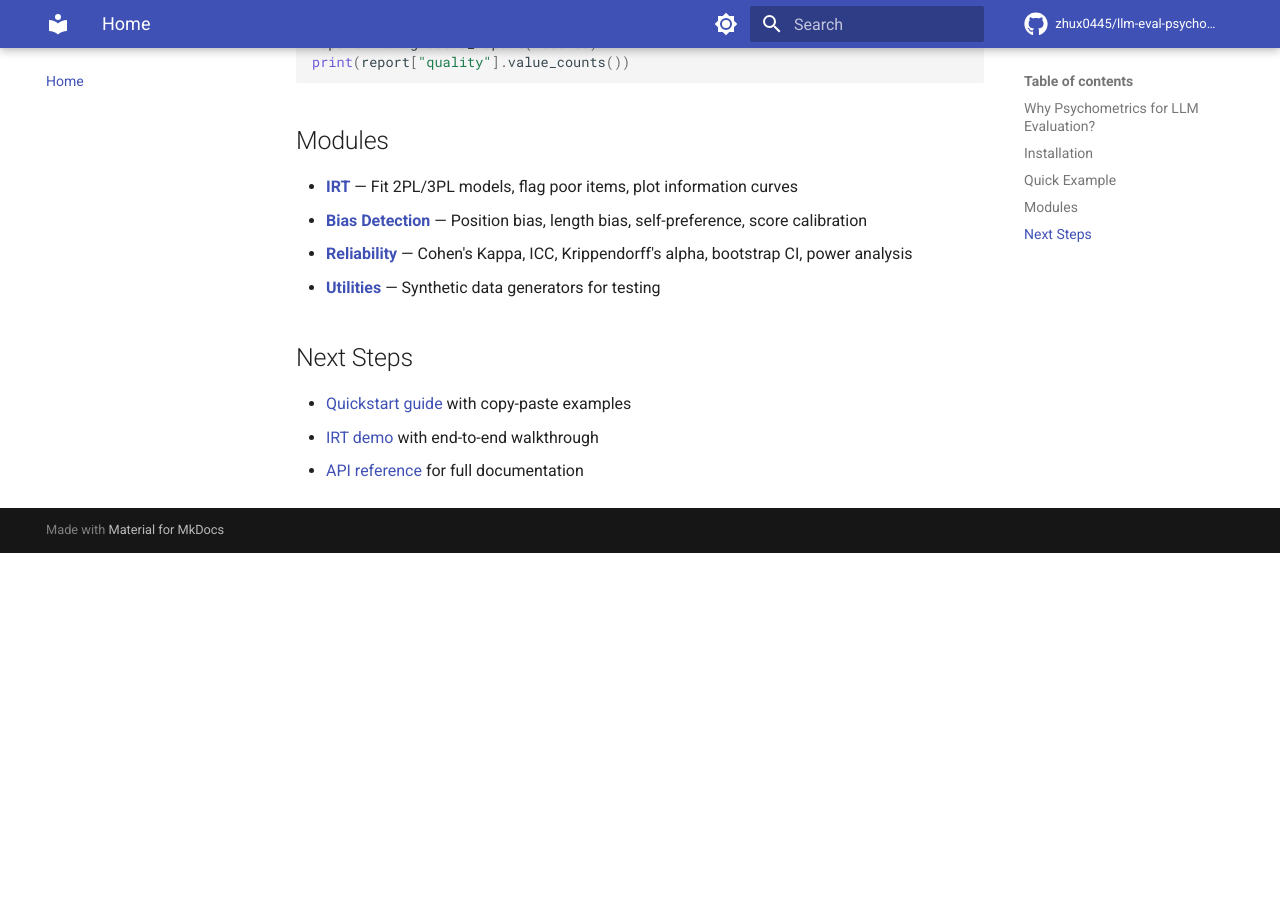
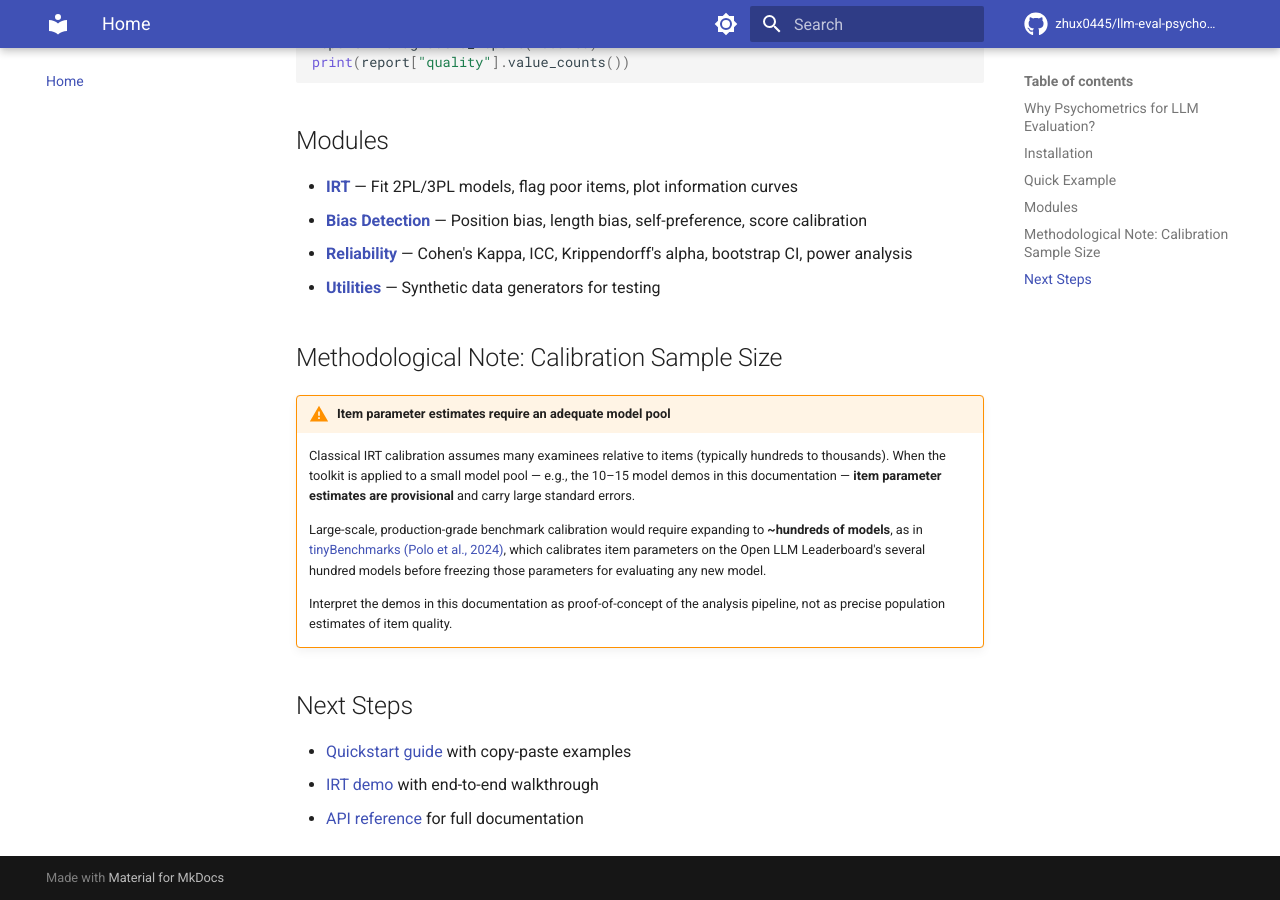
Before and after one commit to zhux0445/llm-eval-psychometrics, an MkDocs documentation site: the page built from docs/index.md, in a window 1280 px wide and 900 px high, scrolled down 1111 px. Built offline with MkDocs 1.6.1 and Material for MkDocs 9.7.7, drawn with Linux system fonts in a browser that asks for light colours; comment, search, counter and statistics services are not loaded; before the commit the page ends 1664 px from its top, so only the background shows below that.

Commit message:
Add calibration sample-size caveat to docs
Classical IRT calibration assumes hundreds to thousands of examinees
relative to items, but the toolkit's demos use small model pools
(10-15 models). Document this limitation as an mkdocs admonition on
the homepage and at the top of the IRT example, with a pointer to
tinyBenchmarks (Polo et al., 2024) for the production-scale approach.

Co-Authored-By: Claude Opus 4.7 (1M context) <noreply@anthropic.com>

```diff
--- a/docs/index.md
+++ b/docs/index.md
@@ -45,6 +45,26 @@ print(report["quality"].value_counts())
 - **[Reliability](api/reliability.md)** — Cohen's Kappa, ICC, Krippendorff's alpha, bootstrap CI, power analysis
 - **[Utilities](api/utils.md)** — Synthetic data generators for testing
 
+## Methodological Note: Calibration Sample Size
+
+!!! warning "Item parameter estimates require an adequate model pool"
+
+    Classical IRT calibration assumes many examinees relative to items
+    (typically hundreds to thousands). When the toolkit is applied to a
+    small model pool — e.g., the 10–15 model demos in this documentation —
+    **item parameter estimates are provisional** and carry large standard
+    errors.
+
+    Large-scale, production-grade benchmark calibration would require
+    expanding to **~hundreds of models**, as in
+    [tinyBenchmarks (Polo et al., 2024)](https://arxiv.org/abs/2402.14992),
+    which calibrates item parameters on the Open LLM Leaderboard's several
+    hundred models before freezing those parameters for evaluating any new
+    model.
+
+    Interpret the demos in this documentation as proof-of-concept of the
+    analysis pipeline, not as precise population estimates of item quality.
+
 ## Next Steps
 
 - [Quickstart guide](quickstart.md) with copy-paste examples
```
Also changed, not shown: docs/examples/irt_demo.md (+10 -0 lines).
